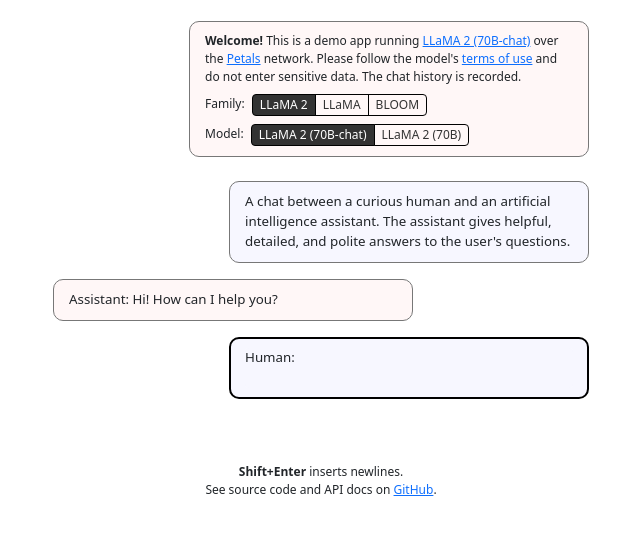
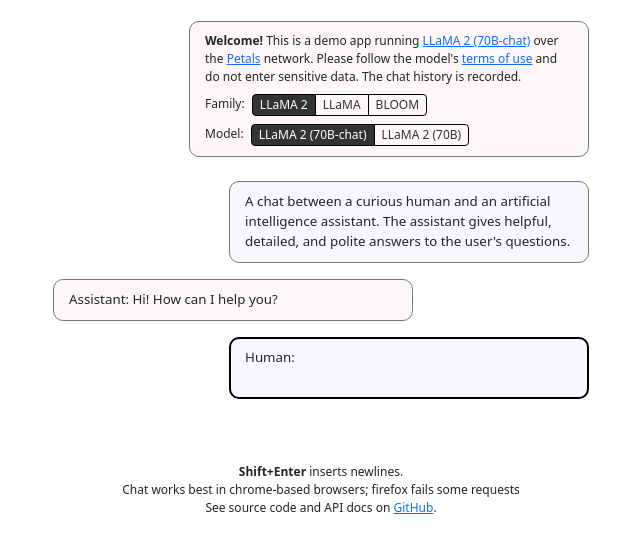
Before and after one commit to petals-infra/chat.petals.dev, a plain HTML site: page static/index.html in a window 1280 px wide. Shown: the part 135-688 px from the top of the page, without its empty margins (319-959 px from the left). Drawn offline with nearby package versions, Linux system fonts and the light colour scheme; files that its build step writes are made by us from their sources; files whose address does not match are found by name.

Commit message:
Update index.html

```diff
--- a/static/index.html
+++ b/static/index.html
@@ -96,6 +96,7 @@
       <p class="acknowledgements mt-5 pt-3">
         <!-- <a class="show-few-shot" href="#">Few-shot mode</a><br> -->
         <b>Shift+Enter</b> inserts newlines.<br>
+        Chat works best in chrome-based browsers; firefox fails some requests<br>
         See source code and API docs on <a target="_blank" href="https://github.com/petals-infra/chat.petals.dev">GitHub</a>.
       </p>
     </div>
```
